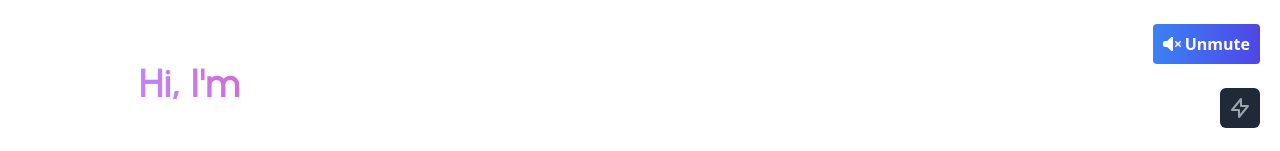
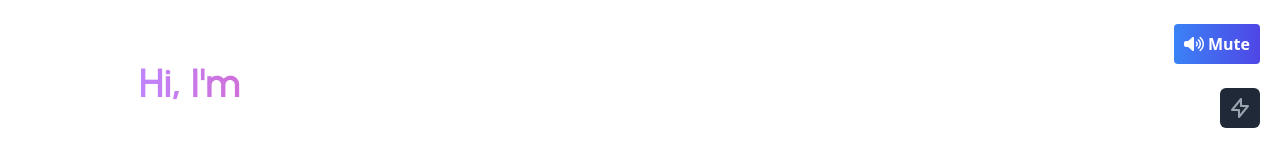
Before and after one commit to AbinashSarania/portfolio_main, a React (Create React App) app: page / in a window 1280 px wide. Shown: the top 151 px of the page. Built offline with nearby package versions, Linux system fonts and the light colour scheme; no server answers.

Commit message:
Changes in the music button

```diff
--- /dev/null
+++ b/src/components/AudioPlayer.js
@@ -0,0 +1,40 @@
+import React, { useState, useRef, useEffect } from "react";
+import { FontAwesomeIcon } from "@fortawesome/react-fontawesome";
+import { faVolumeMute, faVolumeUp } from "@fortawesome/free-solid-svg-icons";
+import musicFile from "../assets/themesong.mp3";
+
+const AudioPlayer = () => {
+    const [isMuted, setIsMuted] = useState(false);
+    const audioRef = useRef(null);
+
+    useEffect(() => {
+        audioRef.current.play();
+    }, []);
+
+    const handleToggleMute = () => {
+        const audio = audioRef.current;
+        setIsMuted(!isMuted);
+        audio.muted = !isMuted;
+    };
+
+    return (
+        <div>
+            <audio ref={audioRef} autoPlay loop>
+                <source src={musicFile} type="audio/mpeg" />
+            </audio>
+            <button
+                onClick={handleToggleMute}
+                className="bg-gradient-to-r from-blue-500 to-indigo-600 hover:bg-blue-700 text-white font-bold py-2 px-2.5 rounded"
+            >
+                {isMuted ? (
+                    <FontAwesomeIcon icon={faVolumeMute} className="mr-1" />
+                ) : (
+                    <FontAwesomeIcon icon={faVolumeUp} className="mr-1" />
+                )}
+                {isMuted ? "Unmute" : "Mute"}
+            </button>
+        </div>
+    );
+};
+
+export default AudioPlayer;
--- a/src/components/Home.js
+++ b/src/components/Home.js
@@ -6,7 +6,7 @@ import { Footer } from "./Footer";
 import ChatBot from "./Chatbot";
 import Contact from "./Contact";
 import Skills from "./Skills";
-import MusicButton from "./MusicButton";
+import AudioPlayer from "./AudioPlayer";
 
 const Hero = () => {
   const [isDarkMode, setIsDarkMode] = useState(false);
@@ -26,7 +26,7 @@ const Hero = () => {
 
       <div className={` flex-col mx-auto items-center overflow-x:hidden ${isDarkMode ? 'bg-black text-white' : 'bg-white text-gray-900'}`} style={{ overflowX: 'hidden' }}>
         <header className=" pt-6 fixed right-5">
-        <MusicButton />
+       <AudioPlayer />
           <div className=" fixed right-5 pt-6 ">
 
             <button
--- a/src/components/MusicButton.js
+++ /dev/null
@@ -1,40 +0,0 @@
-import React, { useState, useRef } from "react";
-import musicFile from "../assets/themesong.mp3";
-import { faVolumeMute, faVolumeUp } from "@fortawesome/free-solid-svg-icons";
-import { FontAwesomeIcon } from "@fortawesome/react-fontawesome";
-
-
-const AudioPlayer = () => {
-    const [isMuted, setIsMuted] = useState(true);
-    const audioRef = useRef(null);
-
-    const handleToggleMute = () => {
-        const audio = audioRef.current;
-
-        if (audio) {
-            audio.muted = !audio.muted;
-            setIsMuted(audio.muted);
-        }
-    };
-
-    return (
-        <div>
-            <audio ref={audioRef} autoPlay loop muted={isMuted}>
-                <source src={musicFile} type="audio/mpeg" />
-            </audio>
-            <button
-  onClick={handleToggleMute}
-  className="bg-gradient-to-r from-blue-500 to-indigo-600 hover:bg-blue-700 text-white font-bold py-2 px-2.5 rounded"
->
-  {isMuted ? (
-    <FontAwesomeIcon icon={faVolumeMute} className="mr-1" />
-  ) : (
-    <FontAwesomeIcon icon={faVolumeUp} className="mr-1" />
-  )}
-  {isMuted ? "Unmute" : "Mute"}
-</button>
-        </div>
-    );
-};
-
-export default AudioPlayer;
--- a/src/components/test.js
+++ /dev/null
@@ -1,31 +0,0 @@
-<main className="flex-grow">
-<div className="mx-auto max-w-7xl w-full pt-16 pb-20 px-4 sm:px-6 lg:px-8">
-  <div className="text-center">
-    <h1 className="text-4xl tracking-tight font-extrabold sm:text-5xl md:text-6xl">
-      <span className="block xl:inline">Welcome to my</span>{' '}
-      <span className="block text-indigo-600 xl:inline">Portfolio Website</span>
-    </h1>
-    <p className="mt-3 max-w-md mx-auto text-base sm:text-lg md:mt-5 md:text-xl md:max-w-3xl">
-      Lorem ipsum dolor sit amet, consectetur adipiscing elit. Etiam sagittis ipsum eu risus imperdiet, vel bibendum magna gravida.
-    </p>
-    <div className="mt-5 max-w-md mx-auto sm:flex sm:justify-center md:mt-8">
-      <div className="rounded-md shadow">
-        <a
-          href="#"
-          className="w-full flex items-center justify-center px-8 py-3 border border-transparent text-base font-medium rounded-md text-white bg-indigo-600 hover:bg-indigo-700 md:py-4 md:text-lg md:px-10"
-        >
-          Get started
-        </a>
-      </div>
-      <div className="mt-3 rounded-md shadow sm:mt-0 sm:ml-3">
-        <a
-          href="#"
-          className="w-full flex items-center justify-center px-8 py-3 border border-transparent text-base font-medium rounded-md text-indigo-600 bg-white hover:bg-gray-50 md:py-4 md:text-lg md:px-10"
-        >
-          Live demo
-        </a>
-      </div>
-    </div>
-  </div>
-</div>
-</main>
```
